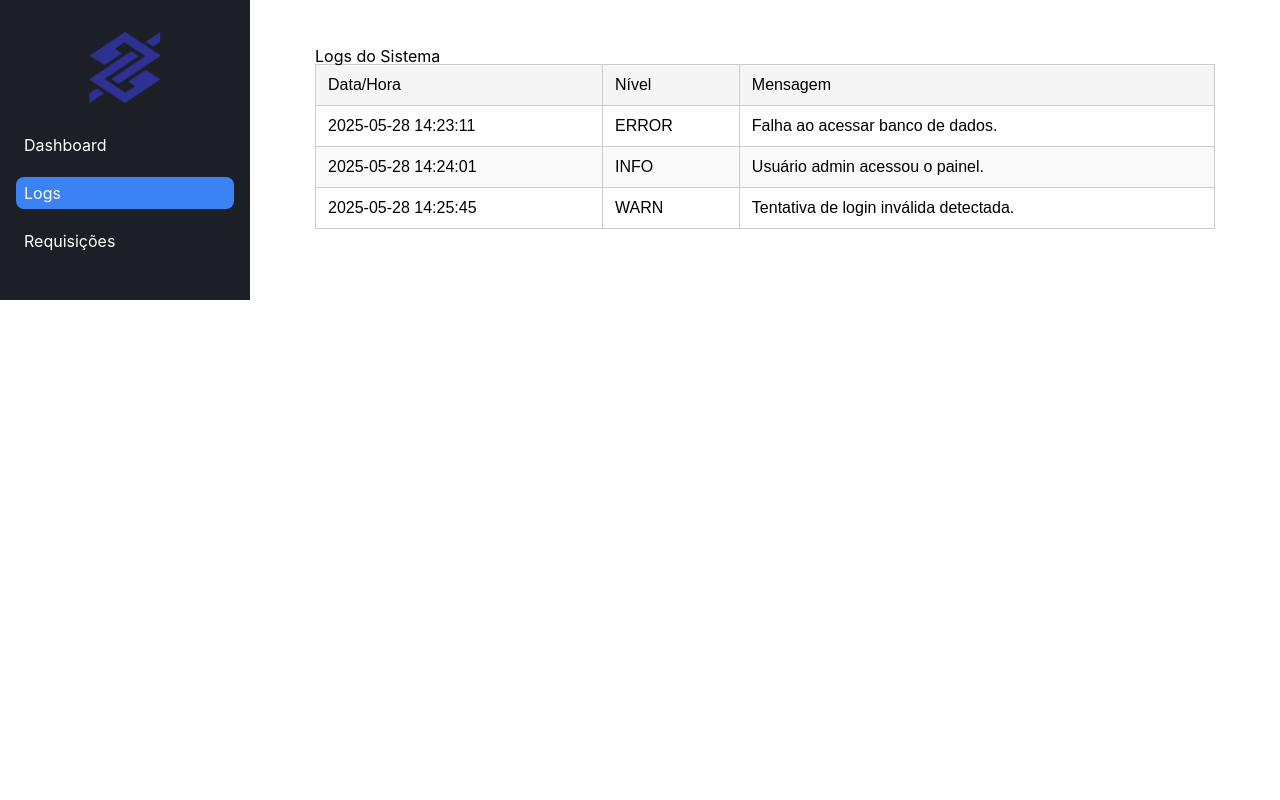
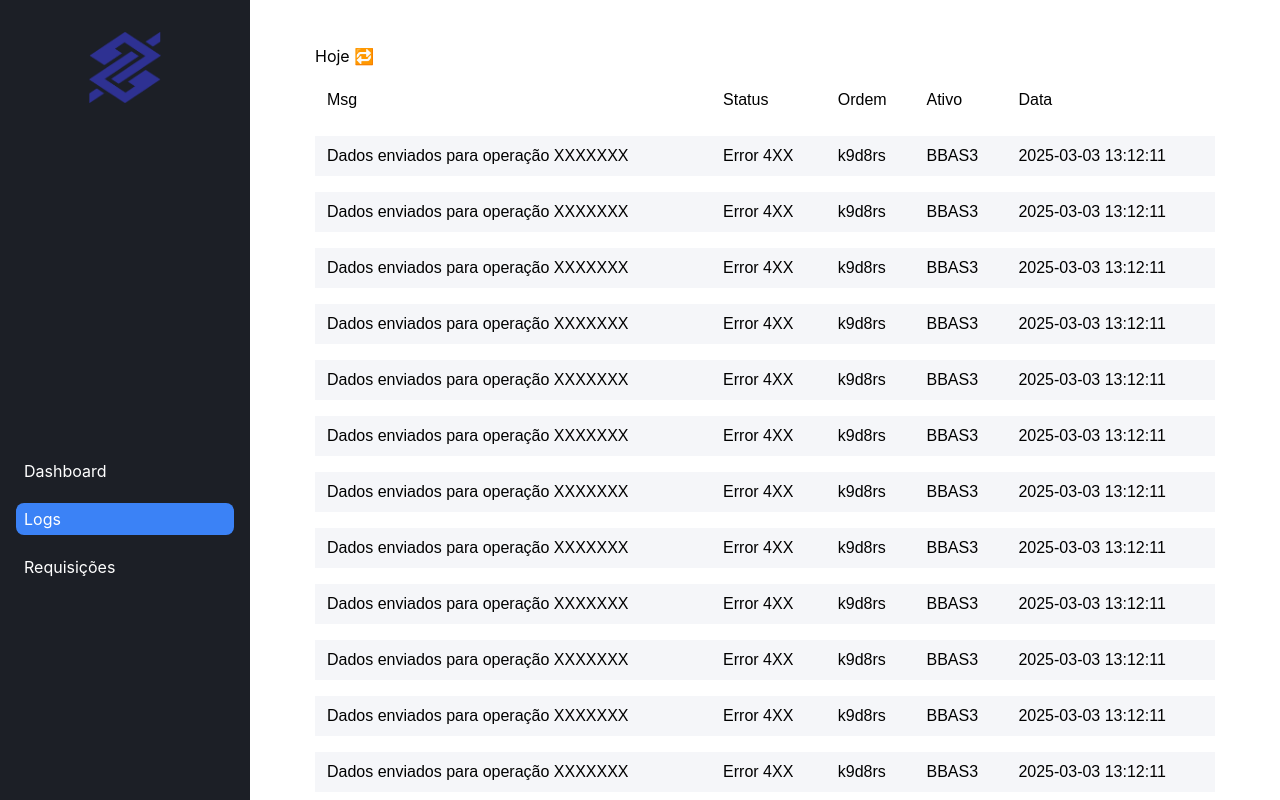
Before and after one commit to Kacaii/senac-riseup-2025, an Angular app: page /logs in a window 1280 px wide. Shown: the top 800 px of the page. Built offline with nearby package versions, Linux system fonts and the light colour scheme.

Commit message:
adicionado novos campos nos logs

```diff
--- a/src/app/pages/logs/logs.component.css
+++ b/src/app/pages/logs/logs.component.css
@@ -7,23 +7,26 @@
 .logs-table {
   width: 100%;
   border-collapse: collapse;
-  font-family: Arial, sans-serif;
+  font-family: "Arial", sans-serif;
 }
 
-.logs-table th, .logs-table td {
-  border: 1px solid #ccc;
+.logs-table thead tr th {
+  background-color: white;
+}
+
+.logs-table th,
+.logs-table td {
+  margin: 0.5rem;
   padding: 0.75rem;
   text-align: left;
+  background-color: #f5f6f9;
+  border-top: 1rem solid white;
 }
 
 .logs-table th {
   background-color: #f5f5f5;
 }
 
-.logs-table tr:nth-child(even) {
-  background-color: #f9f9f9;
-}
-
 .logs-table tr:hover {
   background-color: #eef;
 }
--- a/src/app/pages/logs/logs.component.html
+++ b/src/app/pages/logs/logs.component.html
@@ -1,18 +1,22 @@
 <div class="logs-container">
-  <h2>Logs do Sistema</h2>
+  <h2>Hoje 🔁</h2>
   <table class="logs-table">
     <thead>
       <tr>
-        <th>Data/Hora</th>
-        <th>Nível</th>
-        <th>Mensagem</th>
+        <th>Msg</th>
+        <th>Status</th>
+        <th>Ordem</th>
+        <th>Ativo</th>
+        <th>Data</th>
       </tr>
     </thead>
     <tbody>
       <tr *ngFor="let log of logs">
-        <td>{{ log.timestamp }}</td>
-        <td>{{ log.level }}</td>
-        <td>{{ log.message }}</td>
+        <td>{{ log.msg }}</td>
+        <td>{{ log.status }}</td>
+        <td>{{ log.ordem }}</td>
+        <td>{{ log.ativo }}</td>
+        <td>{{ log.data }}</td>
       </tr>
     </tbody>
   </table>
--- a/src/app/pages/logs/logs.component.ts
+++ b/src/app/pages/logs/logs.component.ts
@@ -10,8 +10,103 @@ import { CommonModule } from '@angular/common';
 })
 export class LogsComponent {
   logs = [
-    { timestamp: '2025-05-28 14:23:11', level: 'ERROR', message: 'Falha ao acessar banco de dados.' },
-    { timestamp: '2025-05-28 14:24:01', level: 'INFO', message: 'Usuário admin acessou o painel.' },
-    { timestamp: '2025-05-28 14:25:45', level: 'WARN', message: 'Tentativa de login inválida detectada.' },
+    {
+      msg: 'Dados enviados para operação XXXXXXX',
+      status: 'Error 4XX',
+      ordem: 'k9d8rs',
+      ativo: 'BBAS3',
+      data: '2025-03-03 13:12:11',
+    },
+    {
+      msg: 'Dados enviados para operação XXXXXXX',
+      status: 'Error 4XX',
+      ordem: 'k9d8rs',
+      ativo: 'BBAS3',
+      data: '2025-03-03 13:12:11',
+    },
+    {
+      msg: 'Dados enviados para operação XXXXXXX',
+      status: 'Error 4XX',
+      ordem: 'k9d8rs',
+      ativo: 'BBAS3',
+      data: '2025-03-03 13:12:11',
+    },
+    {
+      msg: 'Dados enviados para operação XXXXXXX',
+      status: 'Error 4XX',
+      ordem: 'k9d8rs',
+      ativo: 'BBAS3',
+      data: '2025-03-03 13:12:11',
+    },
+    {
+      msg: 'Dados enviados para operação XXXXXXX',
+      status: 'Error 4XX',
+      ordem: 'k9d8rs',
+      ativo: 'BBAS3',
+      data: '2025-03-03 13:12:11',
+    },
+    {
+      msg: 'Dados enviados para operação XXXXXXX',
+      status: 'Error 4XX',
+      ordem: 'k9d8rs',
+      ativo: 'BBAS3',
+      data: '2025-03-03 13:12:11',
+    },
+    {
+      msg: 'Dados enviados para operação XXXXXXX',
+      status: 'Error 4XX',
+      ordem: 'k9d8rs',
+      ativo: 'BBAS3',
+      data: '2025-03-03 13:12:11',
+    },
+    {
+      msg: 'Dados enviados para operação XXXXXXX',
+      status: 'Error 4XX',
+      ordem: 'k9d8rs',
+      ativo: 'BBAS3',
+      data: '2025-03-03 13:12:11',
+    },
+    {
+      msg: 'Dados enviados para operação XXXXXXX',
+      status: 'Error 4XX',
+      ordem: 'k9d8rs',
+      ativo: 'BBAS3',
+      data: '2025-03-03 13:12:11',
+    },
+    {
+      msg: 'Dados enviados para operação XXXXXXX',
+      status: 'Error 4XX',
+      ordem: 'k9d8rs',
+      ativo: 'BBAS3',
+      data: '2025-03-03 13:12:11',
+    },
+    {
+      msg: 'Dados enviados para operação XXXXXXX',
+      status: 'Error 4XX',
+      ordem: 'k9d8rs',
+      ativo: 'BBAS3',
+      data: '2025-03-03 13:12:11',
+    },
+    {
+      msg: 'Dados enviados para operação XXXXXXX',
+      status: 'Error 4XX',
+      ordem: 'k9d8rs',
+      ativo: 'BBAS3',
+      data: '2025-03-03 13:12:11',
+    },
+    {
+      msg: 'Dados enviados para operação XXXXXXX',
+      status: 'Error 4XX',
+      ordem: 'k9d8rs',
+      ativo: 'BBAS3',
+      data: '2025-03-03 13:12:11',
+    },
+    {
+      msg: 'Dados enviados para operação XXXXXXX',
+      status: 'Error 4XX',
+      ordem: 'k9d8rs',
+      ativo: 'BBAS3',
+      data: '2025-03-03 13:12:11',
+    },
   ];
 }
```
